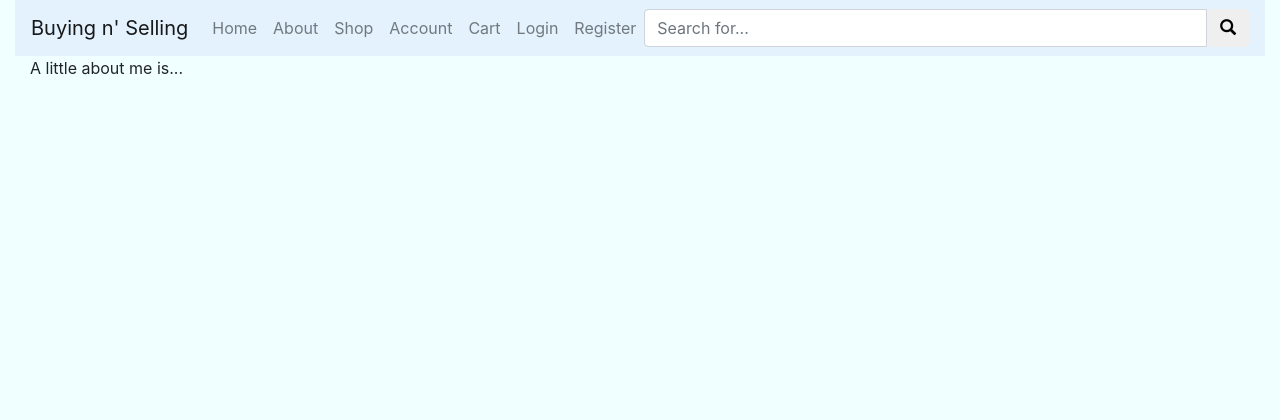
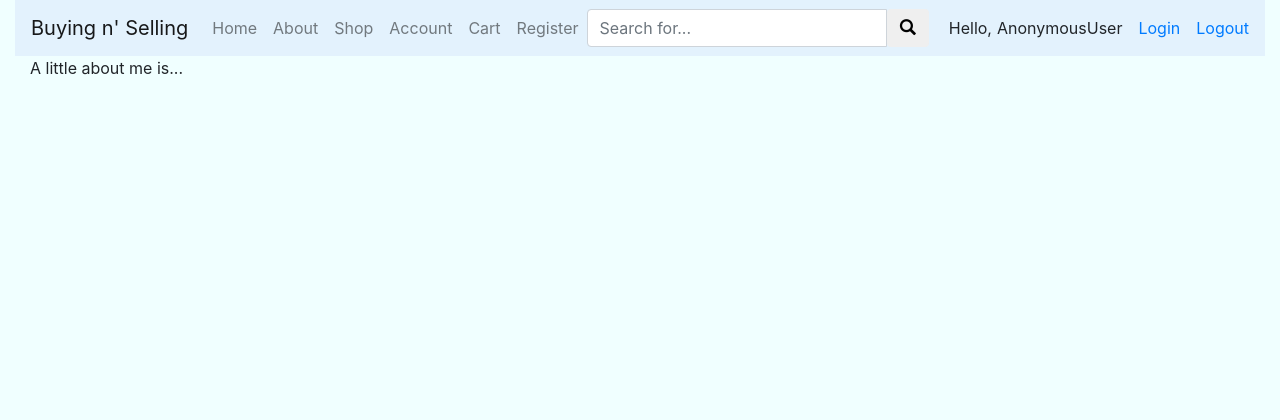
Before and after one commit to echiu2/Buying-n-selling, a Django app: page /about/ in a window 1280 px wide. Shown: the top 420 px of the page. Run offline with Django 3.2, Linux system fonts and the light colour scheme; some libraries are stand-ins or nearby versions.

Commit message:
Implemented logout and tweak navbar

```diff
--- a/bns/myapp/templates/myapp/header.html
+++ b/bns/myapp/templates/myapp/header.html
@@ -43,18 +43,19 @@
 					<a class="nav-link" href="/cart">Cart</a>
 				</li>
 				<li class="nav-item">
-					<a class="nav-link" href="/login">Login</a>
-				</li>
-				<li class="nav-item">
 					<a class="nav-link" href="/register">Register</a>
 				</li>
 			  </ul>
-			  <div class="input-group">
+			  <div class="input-group" style="margin-right: 20px;">
 				<input type="text" class="form-control" placeholder="Search for...">
-				<span class="input-group-btn">
+				<span class="input-group-btn" >
 					<button class="btn btn-default" type="button"><b class="glyphicon glyphicon-search"></b></button>
 				</span>
-			</div>
+			  </div>
+			  <span style="margin-right: 5px;">Hello,</span>
+			  <span> {{ request.user }}</span>
+			  <a class="nav-link" href="/login">Login</a>
+			  <a href="/logout">Logout</a>
 			</div>
 		  </nav>
 
--- a/bns/myapp/urls.py
+++ b/bns/myapp/urls.py
@@ -10,5 +10,6 @@ urlpatterns = [
     path('cart/', views.cart, name='cart'),
     path('listing_submission/', views.listing_submission, name='account'),
     path('login/', views.loginPage, name='login'),
+    path('logout/', views.logoutUser, name='logout'),
     path('register/', views.register, name='register')
 ]
--- a/bns/myapp/views.py
+++ b/bns/myapp/views.py
@@ -81,6 +81,10 @@ def loginPage(request):
     context = {'form': form}
     return render(request, 'myapp/login.html', context)
 
+def logoutUser(request):
+    logout(request)
+    return redirect('/login')
+
 def register(request):
     form = createUser()
 
```
Also changed, not shown: bns/db.sqlite3.
